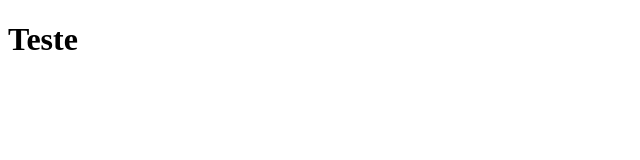
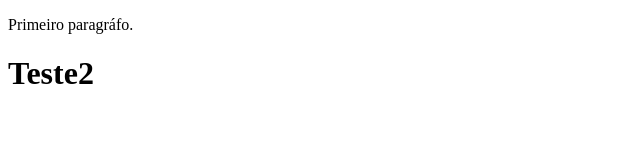
Before and after one commit to vmrsilva/page, a plain HTML site: page index.html in a window 1280 px wide. Shown: the whole page, without its empty margins (0-640 px from the left). Drawn offline with Linux system fonts and the light colour scheme.

Commit message:
commit 2

```diff
--- a/index.html
+++ b/index.html
@@ -6,6 +6,8 @@
     <title>Document</title>
 </head>
 <body>
-    <h1>Teste</h1>
+
+    <p>Primeiro paragráfo.</p>
+        <h1>Teste2</h1>
 </body>
 </html>
```
